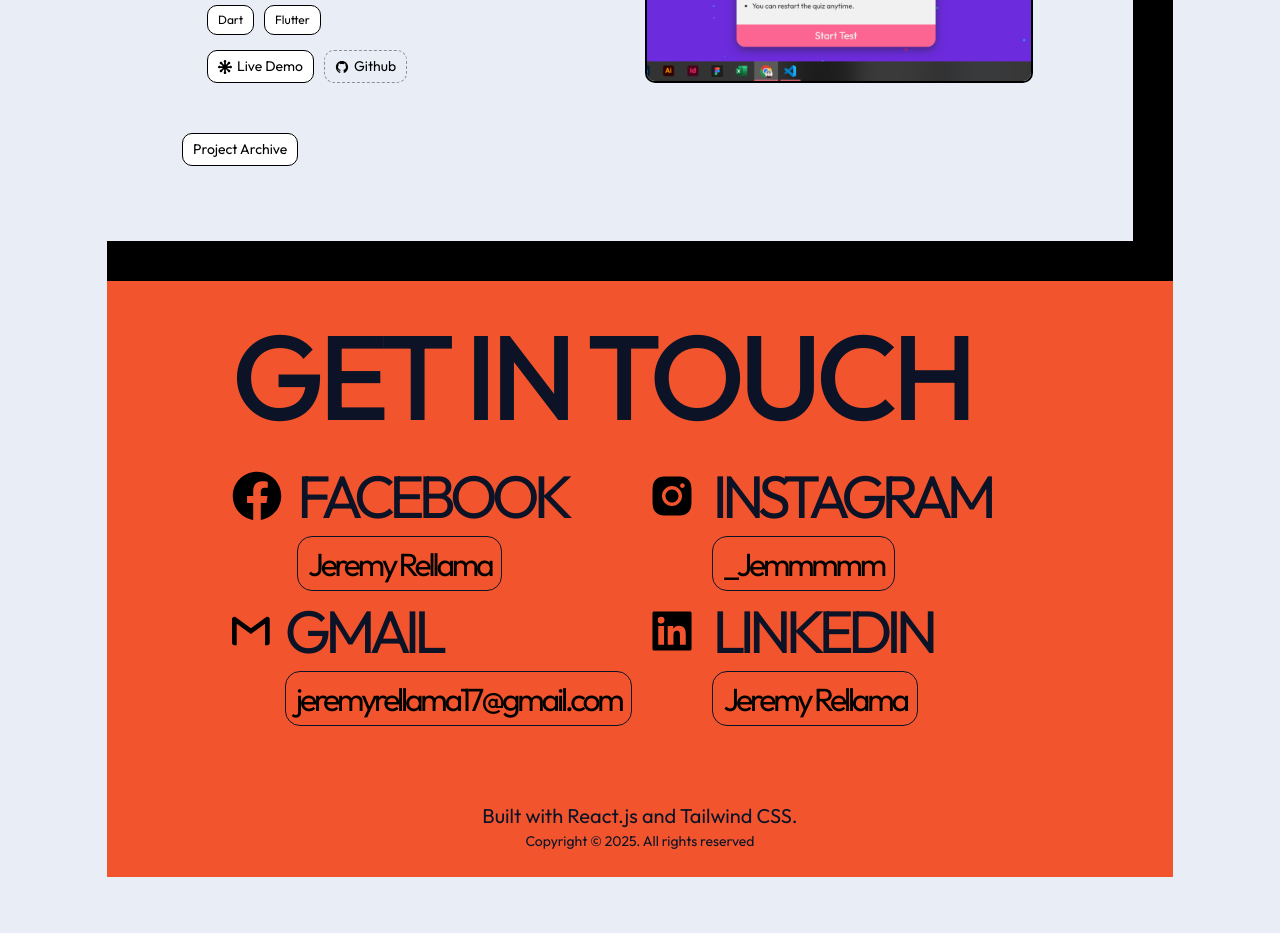
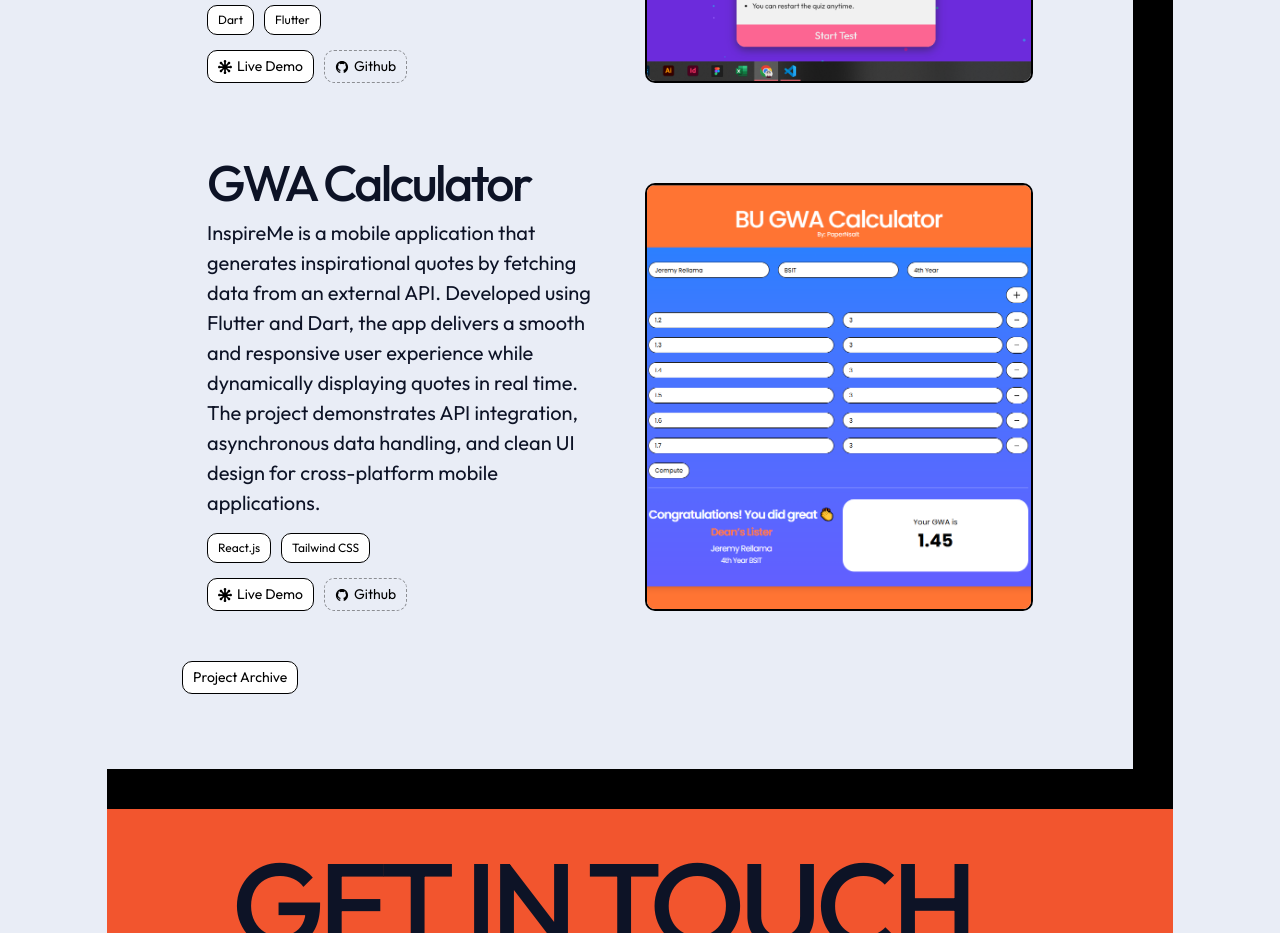
Before and after one commit to PaperNsalt/react-portfolio, a React (Vite) app: page / in a window 1280 px wide. Shown: the part 8180-9113 px from the top of the page. Before the commit the page ends 9077 px from the top, so only its background shows below. Built offline with nearby package versions, Linux system fonts and the light colour scheme.

Commit message:
Add GWA Calculator project and update scroll positions
Introduced a new project card for the GWA Calculator, including its image asset and details in ProjectSection.jsx. Updated scrollToPosition values in Header.jsx for improved navigation alignment.

```diff
--- a/src/Header.jsx
+++ b/src/Header.jsx
@@ -42,7 +42,7 @@ function Header() {
                 whileTap={{ scale: 0.9, y: 1 }}
                 transition={{ type: "spring", stiffness: 300, damping: 15 }}
                 className={navbarStyle}
-                onClick={() => scrollToPosition(2000)}
+                onClick={() => scrollToPosition(1914)}
               >
                 02.SKILLS
               </motion.button>
@@ -53,7 +53,7 @@ function Header() {
                 whileTap={{ scale: 0.9, y: 1 }}
                 transition={{ type: "spring", stiffness: 300, damping: 15 }}
                 className={navbarStyle}
-                onClick={() => scrollToPosition(4400)}
+                onClick={() => scrollToPosition(4414)}
               >
                 03.PROJECTS
               </motion.button>
@@ -64,7 +64,7 @@ function Header() {
                 whileTap={{ scale: 0.9, y: 1 }}
                 transition={{ type: "spring", stiffness: 300, damping: 15 }}
                 className={navbarStyle}
-                onClick={() => scrollToPosition(7236)}
+                onClick={() => scrollToPosition(7714)}
               >
                 04.GET IN TOUCH
               </motion.button>
--- a/src/pages/ProjectSection.jsx
+++ b/src/pages/ProjectSection.jsx
@@ -4,6 +4,7 @@ import ProjectCard from "../components/ProjectCard.jsx";
 import QuizApplication from "../img/QuizApplication.png";
 import thebrandcollective from "../img/thebrandcollective.png"
 import StudentManagementSystem from "../img/Student Management System.png";
+import BuGwaCalculator from "../img/Bu Gwa Calculator.png";
 
 import QuickDeal from "../img/QuickDeal.png";
 import CoffeeMadness from "../img/CoffeeMadness.png";
@@ -67,6 +68,16 @@ function ProjectSection() {
         imageAlt="Preview"
       />
 
+      <ProjectCard
+        title="GWA Calculator"
+        description="InspireMe is a mobile application that generates inspirational quotes by fetching data from an external API. Developed using Flutter and Dart, the app delivers a smooth and responsive user experience while dynamically displaying quotes in real time. The project demonstrates API integration, asynchronous data handling, and clean UI design for cross-platform mobile applications."
+        technologies={["React.js", "Tailwind CSS"]}
+        liveLink="https://your-live-demo.com"
+        githubLink="https://github.com/PaperNsalt/bu-gwa-calculator"
+        image={BuGwaCalculator}
+        imageAlt="Preview"
+      />
+
       <div className="flex justify-start xl:mt-10">
       <ButtonComponent
       href="https://github.com/PaperNsalt?tab=repositories"
```
Also changed, not shown: src/img/Bu Gwa Calculator.png (added).
